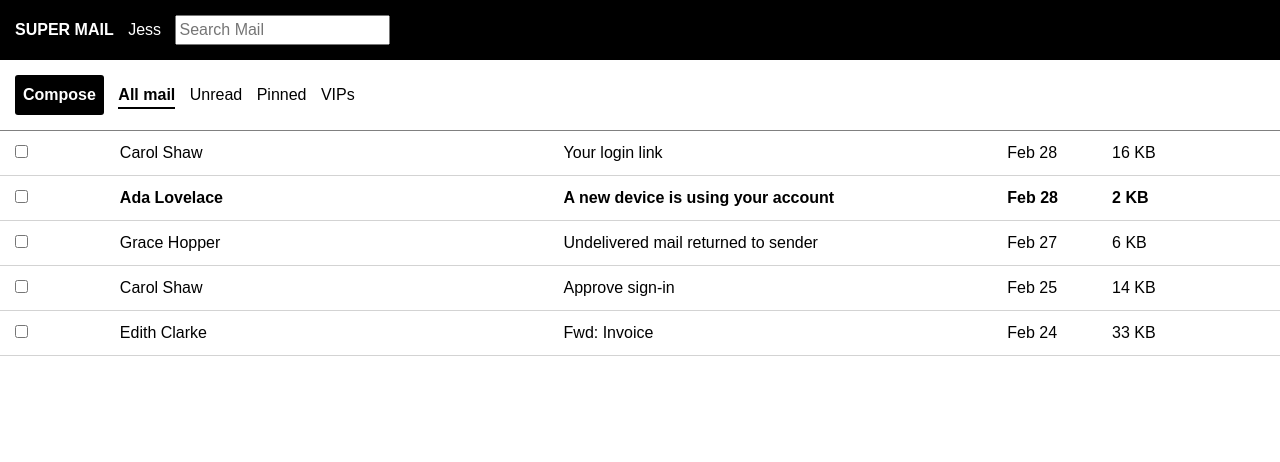
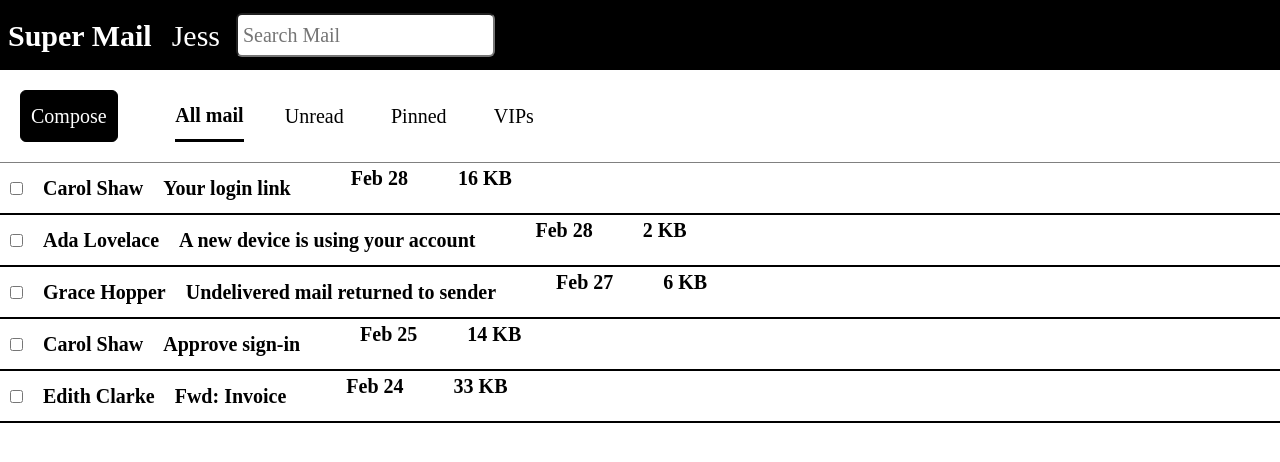
Before and after one commit to bloominstituteoftechnology/module-project-html-and-css-ii-billelK, a plain HTML site: page index.html in a window 1280 px wide. Drawn offline with Linux system fonts and the light colour scheme.

Commit message:
updated with flex box

```diff
--- a/index.html
+++ b/index.html
@@ -7,115 +7,88 @@
       /* 👉 Task 1- Apply the reset found on this page: https://www.joshwcomeau.com/css/custom-css-reset/ */
     </style>
     <style>
-      /* 👉 Task 2- Target the body element.
-    Apply a font family of Arial to the body element.
-    The font property is inherited by descendant (nested) elements. */
-      body {
-        font-family: Arial, Helvetica, sans-serif;
+      #headerTop {
+        display: flex;
+        background-color: black;
+        height: 70px;
+        align-items: center;
+        box-sizing: border-box;
+        align-content: baseline;
+        /* justify-content: space-evenly; */
       }
-      /* 👉 Task 3- Target the element with id headerTop.
-    Apply white color to the text, some padding using px or rem units, and a dark background color. */
-      #headerTop {
+      #headerTop > div:nth-child(1) > span:nth-child(1) {
         color: white;
-        padding: 15px;
-        background-color: black;
+        font-weight: bolder;
+        font-size: 30px;
+        margin: 8px;
       }
-      /* 👉 Task 4- Target the divs that are directly nested underneath the id headerTop.
-    Make them display as inline block, instead of block.
-    This will make them render on the same line. */
-      #headerTop div {
-        display: inline-block;
+      #headerTop > div:nth-child(1) > span:nth-child(2) {
+        color: white;
+        margin: 8px;
+        font-size: 30px;
       }
-      /* 👉 Task 5- Target the spans that are nested inside the id headerTop.
-    Make them have some margin on the right.
-    This will prevent the spans from crashing against one another. */
-      #headerTop span {
-        margin-right: 10px;
-      }
-      /* 👉 Task 6- Target the first span nested inside the element with id headerTop.
-    Make it have a font weight of bold, and transform the text to uppercase. */
-      #headerTop span:first-of-type {
-        font-weight: bold;
-        text-transform: uppercase;
-      }
-      /* 👉 Task 7- Target the id headerBottom.
-    Give it a bottom border of 1 pixel, solid gray, and a little bit of padding using px or rem units. */
-      #headerBottom {
-        border-bottom: 1px solid gray;
-        padding: 15px;
-      }
-      /* 👉 Task 8- Target the divs that are nested directly inside the element with id headerBottom.
-    Make them display as inline block, instead of block.
-    This will cause them to render on the same line.
-    You can consolidate this rule with the one on step. 4 */
-      #headerBottom div {
-        display: inline-block;
-      }
-      /* 👉 Task 9- Target the "Compose" button, although note it's a div instead an actual button.
-    Give it color, bold text, background, padding, border radius, margin right, and a cursor of pointer. */
-      #headerBottom div:first-of-type {
-        color: white;
-        font-weight: bold;
-        background-color: black;
-        padding: 8px;
-        border-radius: 3px;
-        margin-right: 10px;
-        cursor: pointer;
-      }
-      /* 👉 Task 10- Research how to remove all the default styling of button elements.
-    Target the button elements inside the element with id headerBottom.
-    Remove all their styling, give them a bit of margin to the right, and a cursor of pointer. */
-      #headerBottom button {
-        background: none;
-        color: inherit;
-        border: none;
-        padding: 0px;
-        font: inherit;
-        cursor: pointer;
-        outline: inherit;
-        margin-right: 10px;
-        cursor: pointer;
+      #headerTop > div:nth-child(2) > input {
+        margin: 8px;
+        font-size: 20px;
+        padding: 5px;
+        border-radius: 6px;
       }
 
-      /* 👉 Task 11- Target the button element inside the id headerBottom that has a class of active
-    Make the font weight be bolder, and add a bottom border of 2 pixels solid color (you choose the color).
-    Add the class name to the "All mail" button. */
-      #headerBottom .active {
+      #headerBottom {
+        display: flex;
+        /* margin: 10px; */
+        border-bottom: 1px solid gray;
+      }
+
+      #headerBottom > div:nth-child(1) {
+        font-size: 20px;
+        color: white;
+        background-color: black;
+        margin: 20px;
+        border: 1px solid black;
+        padding: 10px;
+        border-radius: 6px;
+      }
+
+      #headerBottom > div:nth-child(2) {
+        width: 400px;
+        display: flex;
+        justify-content: space-around;
+        font-size: 20px;
+        margin: 20px;
+      }
+
+      #headerBottom > div:nth-child(2) > button {
+        background: none;
+        border: none;
+        outline: none;
+        box-shadow: none;
+      }
+      #headerBottom > div:nth-child(2) > button.active {
         font-weight: bolder;
-        border-bottom: 2px solid black;
+        border-bottom: 3px solid black;
+        padding: 0px;
       }
-      /* 👉 Task 12- Target all divs directly nested inside elements with a class of email,
-    and make them display as inline-block elements.
-    This will make each email render all its details in the same line*/
-      .email > div {
-        display: inline-block;
+      #emails {
+        display: flex;
+        flex-direction: column;
+        height: 100vh;
       }
-      /* 👉 Task 13- Target the elements with a class of email.
-    Give them some padding, bigger padding to the left, and a bottom border of very light grey. */
       .email {
+        display: flex;
+        font-size: 20px;
+        border-bottom: 2px solid black ;
+        width: 100%;
+
+      }
+      .email-check,.email-name,.email-subject {
+        font-weight: bold;
         padding: 10px;
-        padding-left: 15px;
-        border-bottom: 1px solid lightgray;
       }
-      /* 👉 Task 14- Target each div inside the element with a class of email.
-    Make the email author and the email subject take 35% of the width of the parent element.
-    Make the check, the date and the size take up 8% of the width of the parent element.
-    This will arrange the details in visible columns. */
-      .email .email-name,
-      .email-subject {
-        width: 35%;
+      .email-date,.email-size {
+        font-weight: bold;
+        margin-left: 50px;
       }
-      .email .email-check,
-      .email-size,
-      .email-date {
-        width: 8%;
-      }
-      /* 👉 Task 15- Target the second email and have its font weight be bold.
-    This will make it look "unread". */
-      #emails .email:nth-of-type(2) {
-        font-weight: bold;
-      }
-      /* Well done! Check the design file to make sure you are close enough. */
     </style>
     <title>Document</title>
   </head>
```
